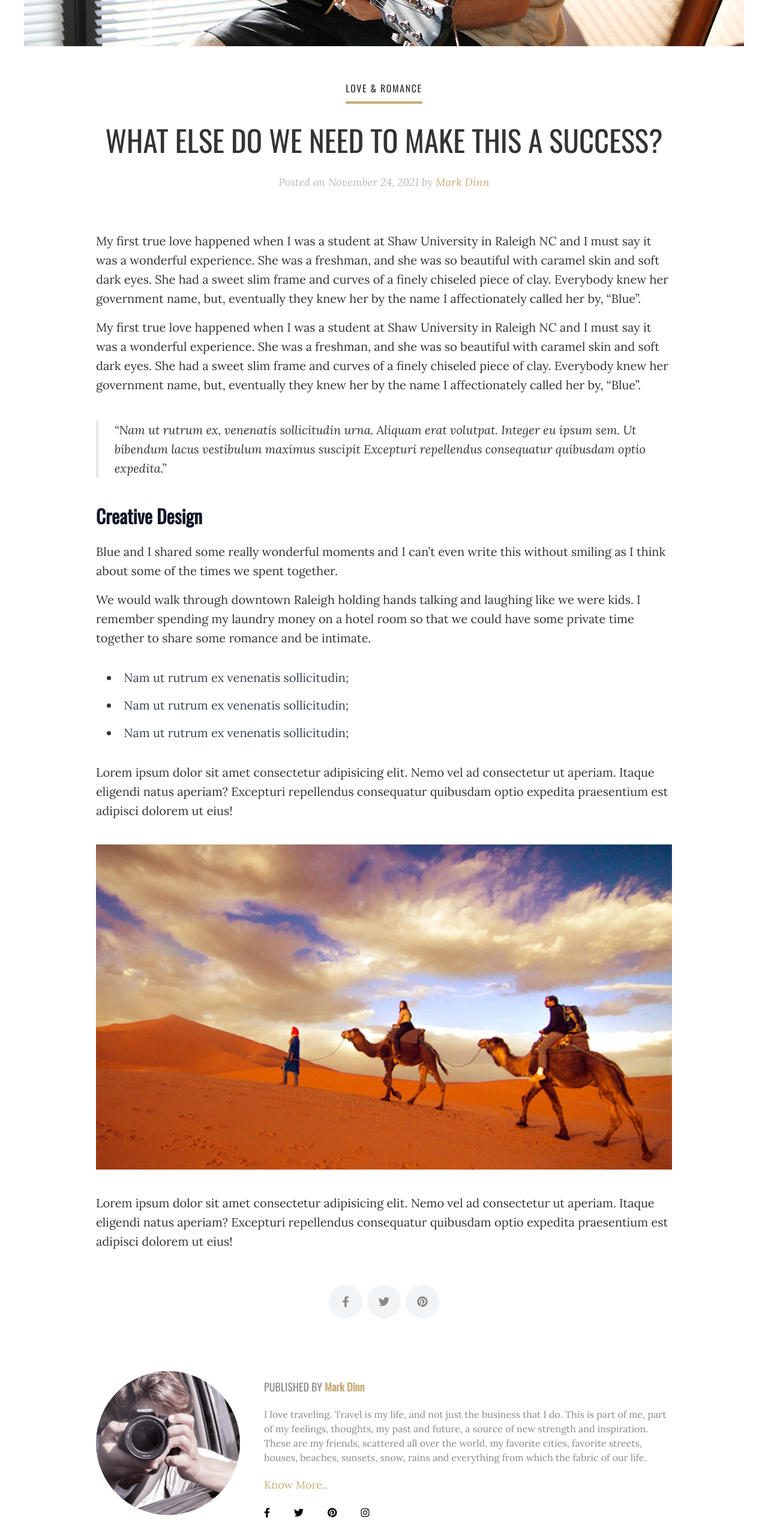
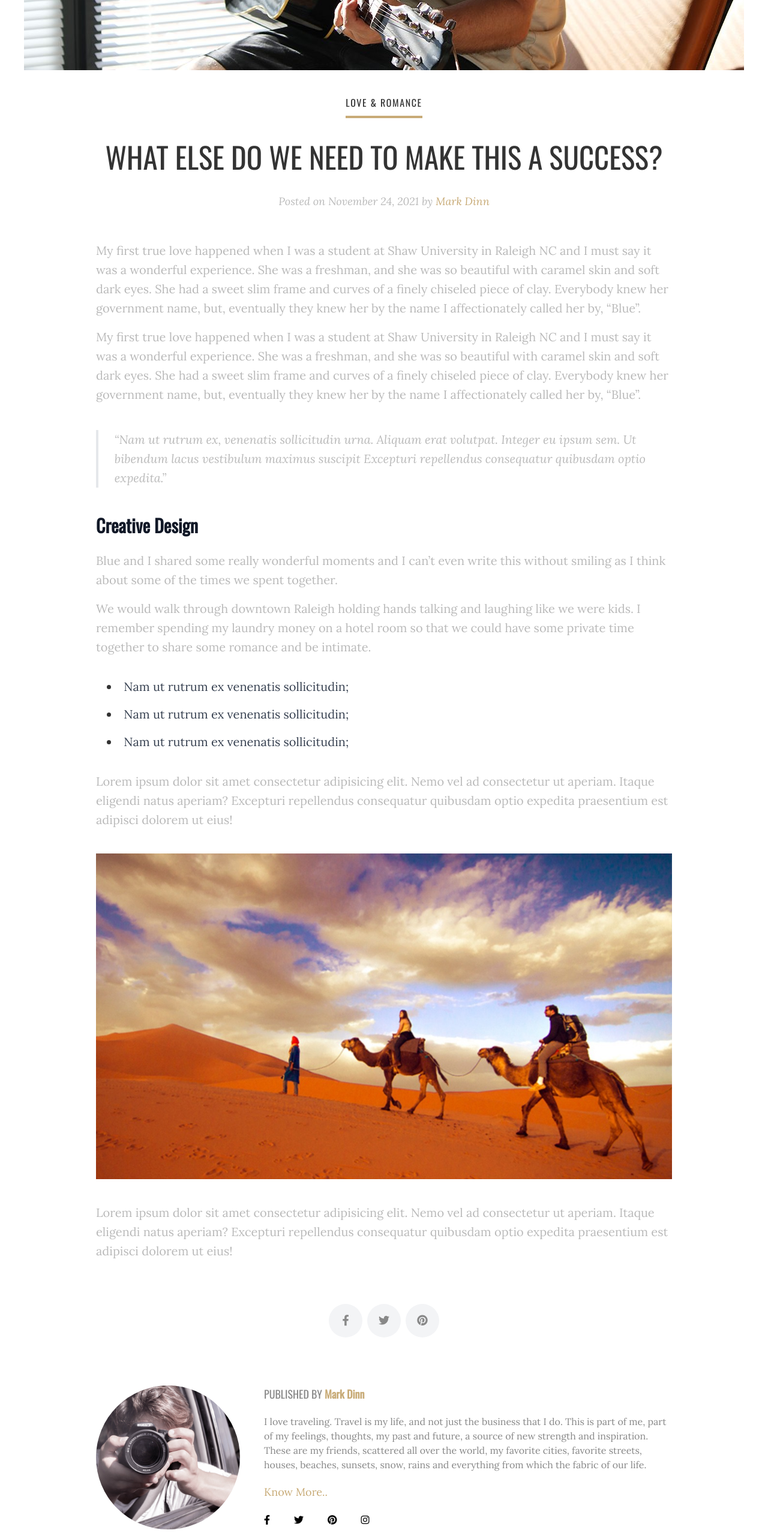
Before and after one commit to statichunt/techfeed-nextjs, a Next.js app: page /post/find-love in a window 1280 px wide. Shown: the part 800-3366 px from the top of the page at 60% size. Built offline with nearby package versions, Linux system fonts and the light colour scheme.

Commit message:
update responsive issue solved

```diff
--- a/component/About/AboutAuthor.js
+++ b/component/About/AboutAuthor.js
@@ -5,7 +5,7 @@ import socialIcon from "../../config/config.json";
 const AboutAuthor = ({ data, author }) => {
   const { socialMedia } = socialIcon;
   return (
-    <div className="lg:my-10 mt-10 w-full ">
+    <div className="w-full lg:mb-24">
       <div className="flex flex-col text-center  sm:text-left lg:flex-row  ">
         <div className="flex-order">
           <div className="w-40 h-40 md:w-60 md:h-60 rounded-full relative mx-auto">
@@ -19,14 +19,14 @@ const AboutAuthor = ({ data, author }) => {
           </div>
         </div>
 
-        <div className="sm:ml-10 w-full sm:w-4/5 lg:my-0 my-8 text-center text-textColor lg:text-left">
-          <p className="text-lg font-primary my-5">
+        <div className="md:ml-10 w-full md:w-4/5 lg:my-0 my-8 text-center text-textColor lg:text-left">
+          <p className="text-lg font-primary mb-5">
             PUBLISHED BY <strong className="text-primaryColor">{author}</strong>
           </p>
           <p>{data.frontmatter.details}</p>
-          <div className="hover my-5 cursor-pointer">
+          <div className="hover my-5 inline-block">
             <Link href="/about">
-              <a className=" text-lg font-secondary  capitalize">
+              <a className=" text-lg font-secondary capitalize ">
                 {" "}
                 know more..
               </a>
--- a/component/Category.js
+++ b/component/Category.js
@@ -9,12 +9,12 @@ const Category = ({ value }) => {
 
   return (
     <Layout title={filterCategory[0]}>
-      <h1 className="pageTitle">
+      <h1 className="pageTitle mt-16 md:mt-24">
         Showing Blog From{" "}
         <span className="text-primaryColor">{filterCategory[0]}</span>
       </h1>
 
-      <div className="container postContents">
+      <div className="container postContents md:mb-4 lg:mb-20">
         {value.map((blog) => (
           <React.Fragment key={blog.slug}>
             <div className="blog h-h600">
--- a/component/ContactPage/Contact.js
+++ b/component/ContactPage/Contact.js
@@ -9,9 +9,9 @@ const Contact = ({ action, data }) => {
   };
   return (
     <>
-      <div className=" container postContents px-4 ">
+      <div className=" container postContents px-4 mb-16 md:mb-24">
         <div className="w-full md:w-4/6 mx-auto text-textColor">
-          <h1 className="pageTitle font-secondary mb-5">{data.frontmatter.title}</h1>
+          <h1 className="pageTitle font-secondary mt-16 md:mt-24">{data.frontmatter.title}</h1>
           <div
             dangerouslySetInnerHTML={{ __html: marked.parse(data.content) }}
             className="markdown mt-0"
@@ -40,7 +40,7 @@ const Contact = ({ action, data }) => {
               required
             ></textarea>
 
-            <div className="flex justify-center items-center mb-12 mt-10">
+            <div className="flex justify-center items-center mt-10">
               <a target="_blank" rel="noflow">
                 <input type="submit" target="_blank" className="submit mx-4" />
               </a>
--- a/component/Post.js
+++ b/component/Post.js
@@ -42,7 +42,7 @@ const Post = ({ value, page }) => {
               />
             </div>
             <div className="w-full mx-auto lg:w-4/6">
-              <div className="text-center mb-7">
+              <div className="text-center mb-4">
                 <div className="mb-1.5">
                   <Link href={`/category/${data.category}`}>
                     {
--- a/component/SinglePost/index.js
+++ b/component/SinglePost/index.js
@@ -19,8 +19,8 @@ const SinglePosts = ({
   let options = { year: "numeric", month: "long", day: "numeric" };
   return (
     <>
-      <div key={slug} className=" w-full mt-14">
-        <div className="block">
+      <div key={slug} className=" w-full ">
+        <div className="block mb-10">
           <Image
             alt="abc"
             src={frontmatter.image}
@@ -30,19 +30,19 @@ const SinglePosts = ({
             objectFit="cover"
           />
         </div>
-        <div className="flex flex-col w-full sm:w-4/5 justify-center items-center mx-auto ">
-          <div className="mt-14">
+        <div className="flex flex-col w-full sm:w-11/12 lg:w-4/5 justify-center items-center mx-auto ">
+          <div className="">
             <Link href={`/category/${frontmatter.category.replace(/ /g, "-")}`}>
               <a>
                 <h2 className="title hover:text-primaryColor transition-all">{frontmatter.category}</h2>
               </a>
             </Link>
           </div>
-          <h1 className="pageTitle  text-center mt-6  mb-5">
+          <h1 className="pageTitle text-h3 lg:text-h1 mt-7 mb-6">
             {frontmatter.title}
           </h1>
 
-          <div className="">
+          <div className="mb-4">
             <p className="  italic  font-secondary md:text-lg mb-5 text-sm font-normal text-textLight">
               Posted on{" "}
               {currentDate.getFullYear() >
@@ -75,12 +75,12 @@ const SinglePosts = ({
 
           <div
             dangerouslySetInnerHTML={{ __html: marked.parse(content) }}
-            className="markdown mt-8"
+            className="markdown"
             //
           ></div>
 
           {sharePost == true && (
-            <div className="my-10">
+            <div className="mt-8 sm:mt-14 mb-20">
               <div className="flex justify-start">
                 {socialMedia.slice(0, 3).map((i) => (
                   <div key={i.name} className="">
--- a/pages/[slug]/index.js
+++ b/pages/[slug]/index.js
@@ -7,8 +7,8 @@ const Default = ({ filterPost }) => {
   const { slug, frontmatter, content } = filterPost[0];
   return (
     <Layout title={slug}>
-      <div className="container px-4 sm:px-10  mt-12 mb-14 font-secondary mx-auto">
-        <h1 className="my-8 text-h3 md:text-h1 text-center font-primary uppercase">
+      <div className="container px-4 sm:px-10 font-secondary mx-auto mb-16 md:mb-24">
+        <h1 className="pageTitle font-primary mt-16 md:mt-24">
           {frontmatter.title}
         </h1>
         <div
--- a/pages/categories/index.js
+++ b/pages/categories/index.js
@@ -11,7 +11,7 @@ const Categories = ({ posts }) => {
     <Layout title="Category">
       <h1 className="pageTitle mt-16 md:mt-24">All Categories </h1>
 
-      <div className="categoryContainer postContents">
+      <div className="categoryContainer postContents mb-16 md:mb-24">
         {filterCategory.map((data) => (
           <Link key={data} href={`/category/${data.replace(/ /g, "-")}`}>
             <a className="capitalize ">
--- a/pages/post/[slug]/index.js
+++ b/pages/post/[slug]/index.js
@@ -33,7 +33,7 @@ const SinglePost = ({ posts, frontmatter, content, slug, aboutData }) => {
 
   return (
     <Layout title={slug.replace(/-/g, " ")}>
-      <div className="flex justify-center items-center container postContents">
+      <div className="flex justify-center items-center container postContents mt-16 mb-2 sm:my-16 md:my-24">
         <SinglePosts
           frontmatter={frontmatter}
           content={content}
--- a/styles/globals.css
+++ b/styles/globals.css
@@ -32,7 +32,7 @@
     @apply transition duration-300 ease-in-out text-base mx-3 hover:text-primaryColor font-secondary relative font-normal py-4 lg:px-4 tracking-widest uppercase;
   }
   .navItem i {
-    @apply -mt-1 sm:-mt-0;
+    @apply -mt-1 md:-mt-0;
   }
   .nav {
     @apply flex-order py-8 md:px-6 border-b border-borderColor box-border;
@@ -58,7 +58,7 @@
   }
   /* pagination */
   .buttonClass {
-    @apply sm:w-24 w-20 h-12 sm:h-12 rounded-full font-secondary uppercase bg-dark transition duration-300 ease-in-out hover:bg-primaryColor text-white block sm:text-base text-xs;
+    @apply sm:w-24 w-14 h-8 sm:h-12 rounded-full font-secondary uppercase bg-dark transition duration-300 ease-in-out hover:bg-primaryColor text-white block sm:text-base text-xs;
   }
   .buttonClass[disabled] {
     @apply cursor-not-allowed hover:bg-dark opacity-50;
@@ -68,7 +68,7 @@
   }
 
   .pagination-list {
-    @apply transition duration-300 ease-in-out h-10 w-10 rounded-full sm:h-12 sm:w-12 flex justify-center items-center mx-2 cursor-pointer text-xl;
+    @apply transition duration-300 ease-in-out h-8 w-8 rounded-full sm:h-12 sm:w-12 flex justify-center items-center mx-2 cursor-pointer text-xl;
   }
 
   /* form  */
@@ -77,7 +77,7 @@
   }
 
   .inputField {
-    @apply border-2 p-4 border-borderColor outline-none my-2 block font-secondary text-small;
+    @apply border-2 p-4 border-borderColor outline-none mb-4 block font-secondary text-small;
   }
   /* category section */
   .categoryContainer {
@@ -85,7 +85,7 @@
   }
 
   .categoryTitle {
-    @apply mb-6 md:mb-24 text-dark transition duration-150 ease-in-out hover:opacity-70  md:p-4 rounded-sm font-primary text-2xl;
+    @apply mb-6 md:mb-0 text-dark transition duration-150 ease-in-out hover:opacity-70  md:p-4 rounded-sm font-primary text-2xl;
   }
   /* both blog and category card */
   .blog {
@@ -132,10 +132,10 @@
     prose-p:my-4
     prose-p:sm:text-h5
     prose-p:text-large
-    prose-p:text-textDark
+    prose-p:text-textLight
     prose-p:leading-8
     prose-a:no-underline;
-    @apply prose-li:leading-9 marker:text-dark;
+    @apply prose-li:leading-9 marker:text-dark prose-h2:lg:text-3xl prose-h3:lg:text-3xl prose-h2:text-2xl prose-h3:text-2xl;
   }
 }
 
```
Also changed, not shown: component/FilterData.js (+4 -4 lines).
